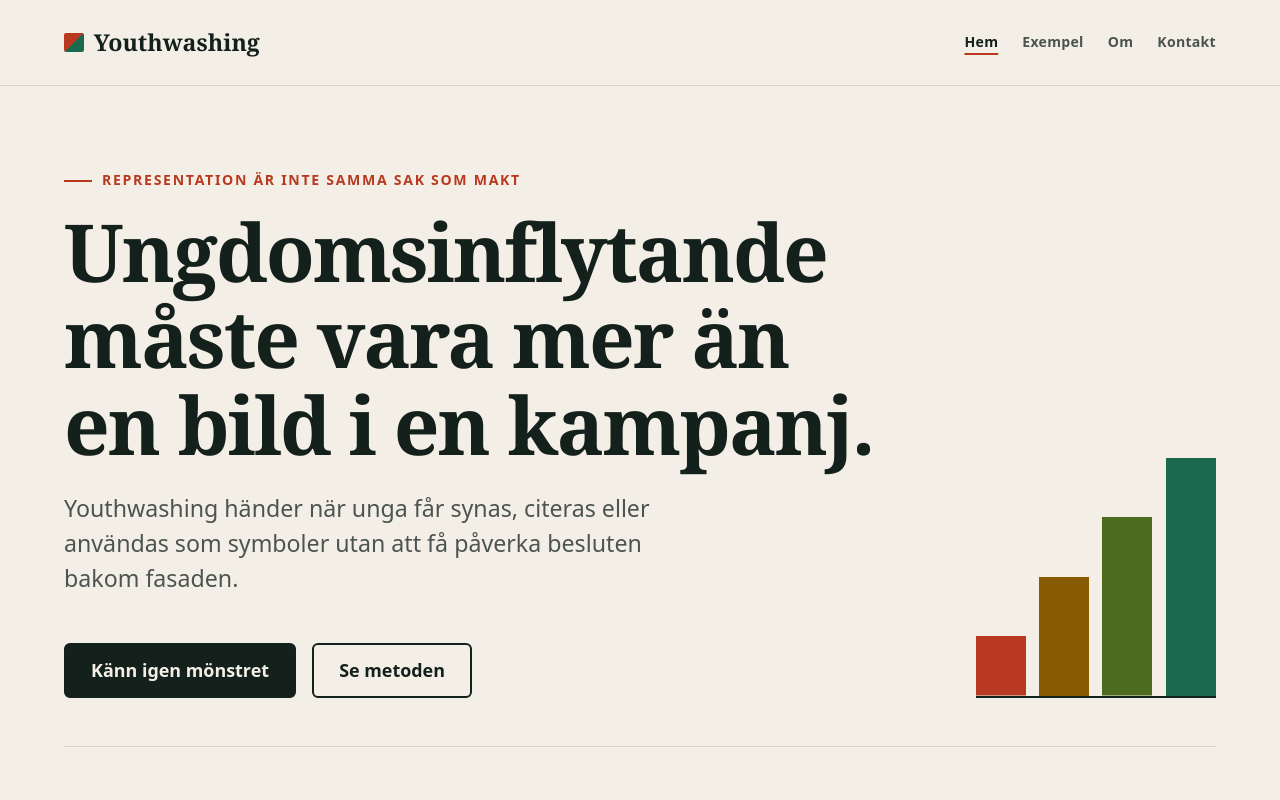
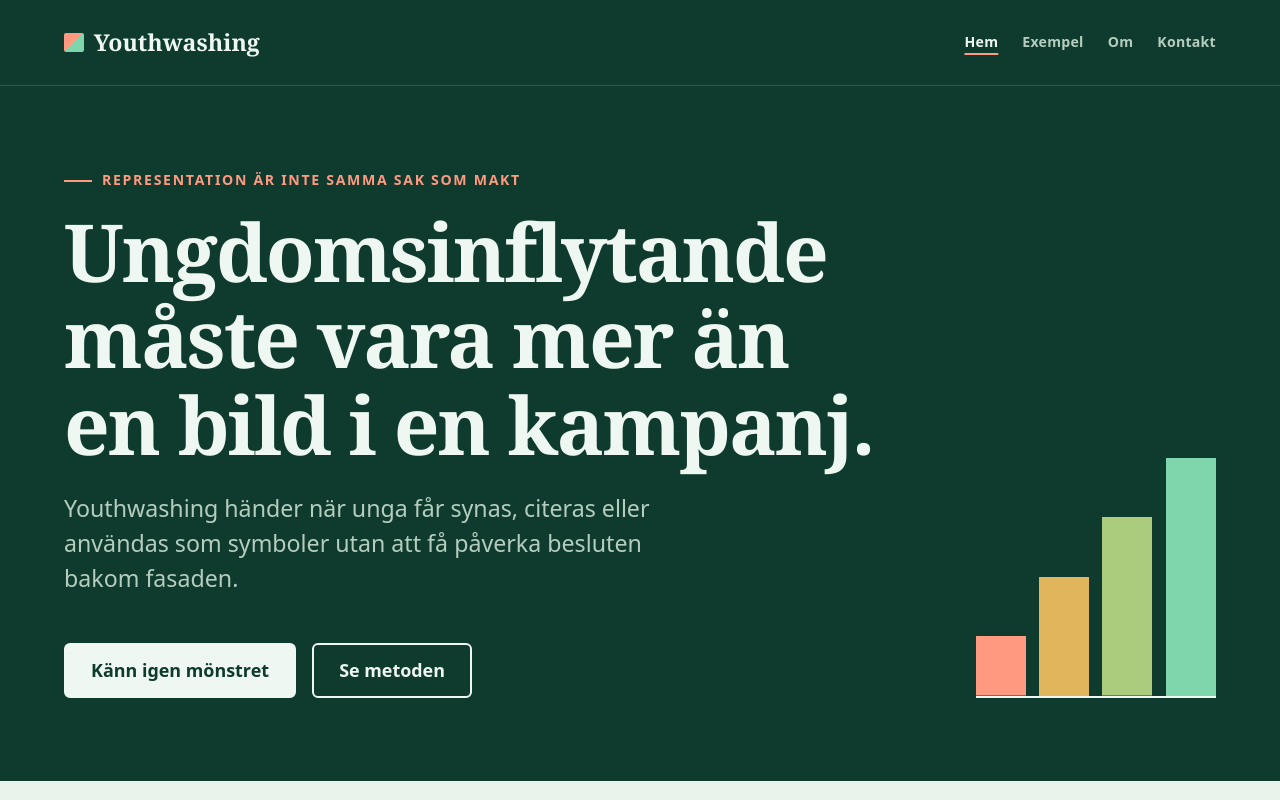
Before and after one commit to abdimannor/youthwashing, a plain HTML site: page index.html in a window 1280 px wide. Shown: the top 800 px of the page. Drawn offline with Linux system fonts and the light colour scheme.

Commit message:
Background: deep green civic poster with cool mint reading sections

```diff
--- a/index.html
+++ b/index.html
@@ -14,8 +14,8 @@
   <meta name="twitter:title" content="Youthwashing - Ungdomsinflytande på riktigt">
   <meta name="twitter:description" content="En svensk mini-resurs om youthwashing och verkligt ungdomsinflytande.">
   <meta name="color-scheme" content="light dark">
-  <meta name="theme-color" content="#f4efe6" media="(prefers-color-scheme: light)">
-  <meta name="theme-color" content="#121a17" media="(prefers-color-scheme: dark)">
+  <meta name="theme-color" content="#0f3b2e" media="(prefers-color-scheme: light)">
+  <meta name="theme-color" content="#0f3b2e" media="(prefers-color-scheme: dark)">
   <link rel="icon" href="data:,">
   <link rel="stylesheet" href="main.css">
 </head>
--- a/main.css
+++ b/main.css
@@ -14,21 +14,24 @@
   :root {
     color-scheme: light dark;
 
-    /* Colour: paper and ink, with two meaning-carrying colours.
+    /* Colour: a civic campaign poster. Deep green carries the header,
+       hero and bands; reading sections sit on a cool pale mint.
        Signal = the facade (symbolic). Real = actual influence. */
-    --paper: light-dark(#f4efe6, #121a17);
-    --surface: light-dark(#fffcf6, #1a2420);
-    --ink: light-dark(#14201b, #ece6da);
-    --ink-soft: light-dark(#4b544f, #b5b0a5);
-    --line: light-dark(#ddd4c4, #2e3a35);
+    --paper: light-dark(#e8f3ec, #0b1a14);
+    --surface: light-dark(#f5fbf7, #11241c);
+    --ink: light-dark(#0d2a20, #e4f1e9);
+    --ink-soft: light-dark(#3b5248, #a9c2b5);
+    --line: light-dark(#bcd6c7, #24392f);
     --signal: light-dark(#b8391f, #ff8f73);
-    --signal-tint: light-dark(#f6e1d8, #33201b);
+    --signal-tint: light-dark(#f8e0d8, #33201b);
     --real: light-dark(#1b6a50, #79cfa9);
-    --real-tint: light-dark(#dbeae2, #172d25);
-    --band: light-dark(#14201b, #1b3a2f);
-    --band-ink: #f4efe6;
-    --band-soft: #b9c2bc;
+    --real-tint: light-dark(#d1e9dc, #15301f);
+    --band: #0f3b2e;
+    --band-ink: #eef7f1;
+    --band-soft: #b5cdbf;
+    --band-line: #2f5a4b;
     --band-signal: #ff9a80;
+    --band-real: #7fd6ad;
     --focus: light-dark(#1b4fd8, #9db8ff);
 
     /* Type */
@@ -160,6 +163,24 @@
 
   .skip-link:focus { translate: 0; }
 
+  /* Poster surfaces: header, hero, bands and footer sit on deep green.
+     Re-map the tokens so every component inside reads correctly. */
+  .site-header,
+  .hero,
+  .panel,
+  .site-footer {
+    --paper: var(--band);
+    --surface: var(--band);
+    --ink: var(--band-ink);
+    --ink-soft: var(--band-soft);
+    --line: var(--band-line);
+    --signal: var(--band-signal);
+    --real: var(--band-real);
+    --focus: #9db8ff;
+    background: var(--band);
+    color: var(--ink);
+  }
+
   /* Header and navigation */
   .site-header { padding-block: var(--space-m); border-block-end: 1px solid var(--line); }
 
@@ -228,15 +249,18 @@
   .lead { max-inline-size: 46ch; color: var(--ink-soft); font-size: var(--step-1); line-height: 1.5; }
 
   /* Hero */
-  .hero { padding-block-start: var(--space-xl); }
+  .hero {
+    grid-column: full;
+    padding-block: var(--space-xl);
+    padding-inline: max(var(--gutter), (100% - var(--content)) / 2);
+  }
   .hero h1 { max-inline-size: 20ch; margin-block-end: var(--space-m); }
 
   .hero--home {
     display: grid;
     grid-template-columns: minmax(0, 1fr);
     gap: 0 var(--space-xl);
-    padding-block: var(--space-xl) var(--space-l);
-    border-block-end: 1px solid var(--line);
+    padding-block: var(--space-xl);
   }
 
   .hero--home h1 { font-size: var(--step-4); max-inline-size: 10.5em; letter-spacing: -0.025em; }
@@ -367,8 +391,6 @@
     gap: var(--space-l) var(--space-xl);
     padding-block: var(--space-xl);
     padding-inline: max(var(--gutter), (100% - var(--content)) / 2);
-    background: var(--band);
-    color: var(--band-ink);
   }
 
   .panel .eyebrow { color: var(--band-signal); }
```
Also changed, not shown: arbetsblad.html (+2 -2 lines), fall.html (+2 -2 lines), kontakt.html (+2 -2 lines), om.html (+2 -2 lines).
